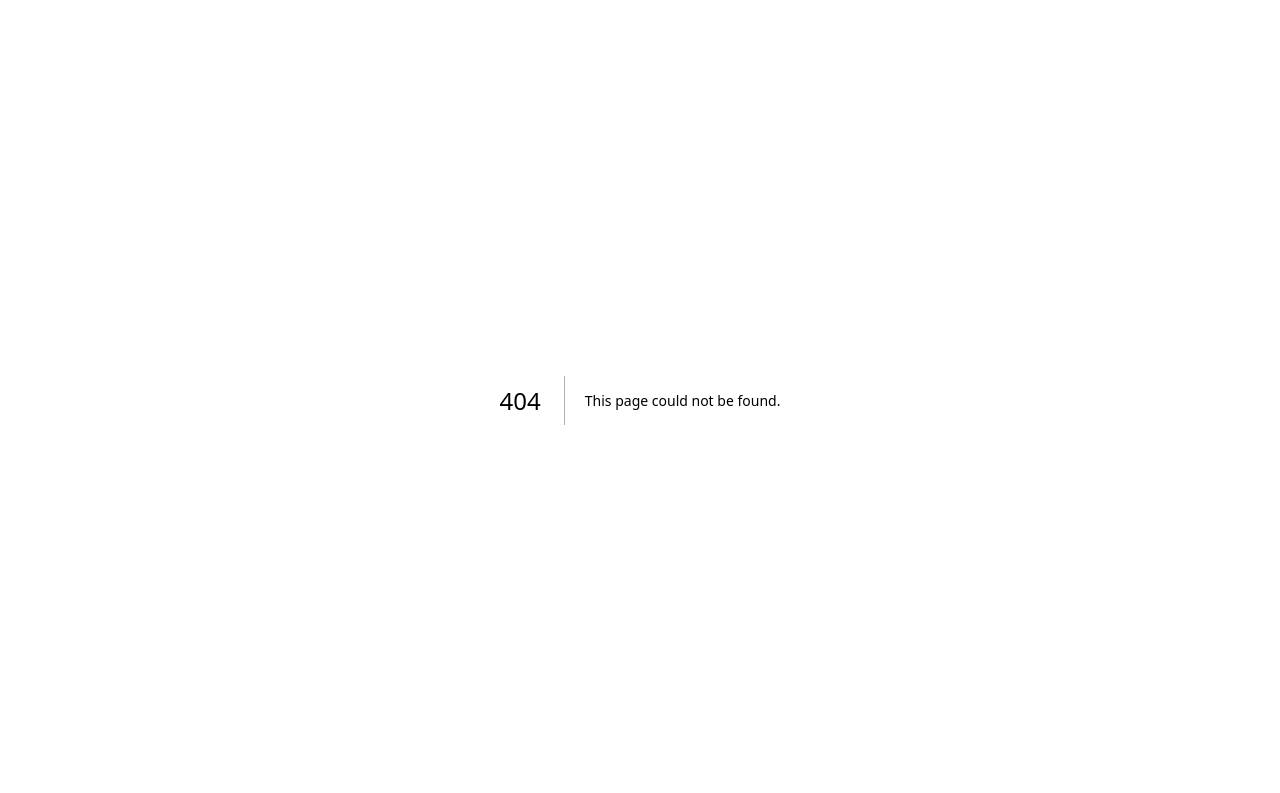
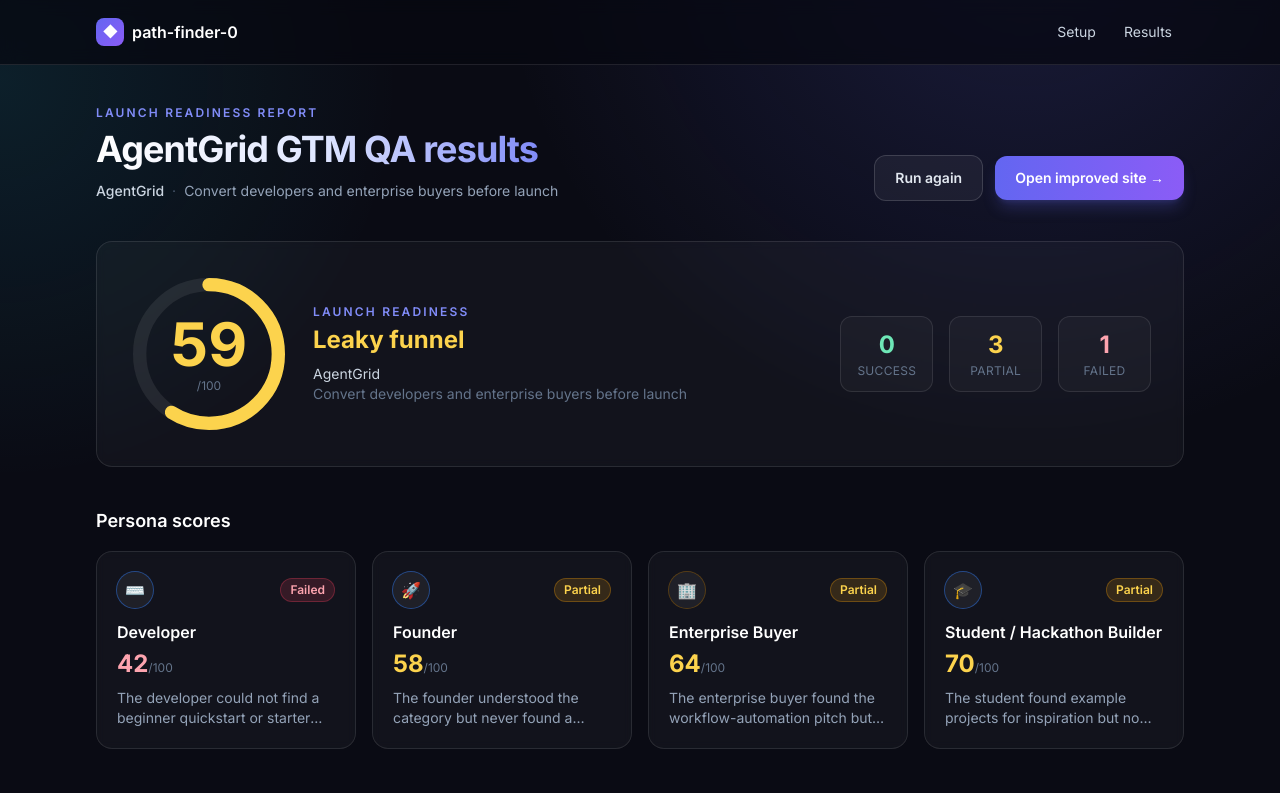
Before and after one commit to rajashekarcs2023/path-finder-0, a Next.js app: page /results in a window 1280 px wide. Before the commit this address had no page. Shown: the top 793 px of the page. Built offline with nearby package versions, Linux system fonts and the light colour scheme; no server answers.

Commit message:
results page

```diff
--- /dev/null
+++ b/src/app/results/page.tsx
@@ -0,0 +1,118 @@
+"use client";
+
+import { useEffect, useState } from "react";
+import Link from "next/link";
+import { BRAND } from "@/lib/brand";
+import type { GeneratedFix, LaunchQARun } from "@/lib/types";
+import { seedFixes, seedRun } from "@/lib/seed";
+import { loadFixes, loadRun, saveFixes } from "@/lib/clientStore";
+import ResultsDashboard from "@/components/ResultsDashboard";
+
+function StickyNav() {
+  return (
+    <header className="sticky top-0 z-40 border-b border-white/10 bg-ink-950/70 backdrop-blur">
+      <div className="lq-container flex h-16 items-center justify-between">
+        <Link href="/" className="flex items-center gap-2 font-semibold text-white">
+          <span
+            aria-hidden
+            className="flex h-7 w-7 items-center justify-center rounded-lg bg-gradient-to-br from-brand-500 to-accent-violet text-sm"
+          >
+            ◆
+          </span>
+          {BRAND.name}
+        </Link>
+        <nav className="flex items-center gap-1 text-sm">
+          <Link
+            href="/setup"
+            className="rounded-lg px-3 py-1.5 text-slate-300 transition hover:bg-white/5 hover:text-white"
+          >
+            Setup
+          </Link>
+          <Link
+            href="/results"
+            className="rounded-lg px-3 py-1.5 text-slate-300 transition hover:bg-white/5 hover:text-white"
+          >
+            Results
+          </Link>
+        </nav>
+      </div>
+    </header>
+  );
+}
+
+export default function ResultsPage() {
+  const [run, setRun] = useState<LaunchQARun | null>(null);
+  const [fixes, setFixes] = useState<GeneratedFix[]>([]);
+
+  useEffect(() => {
+    const loadedRun = loadRun() ?? seedRun();
+    setRun(loadedRun);
+
+    const storedFixes = loadFixes();
+    if (storedFixes && storedFixes.length) {
+      setFixes(storedFixes);
+    } else {
+      const seeded = seedFixes();
+      setFixes(seeded);
+      // Best-effort: try to upgrade the seeded fixes with a fresh generation.
+      void (async () => {
+        try {
+          const res = await fetch("/api/generate-fixes", {
+            method: "POST",
+            headers: { "Content-Type": "application/json" },
+            body: JSON.stringify({ results: loadedRun.results }),
+          });
+          if (!res.ok) return;
+          const data = (await res.json()) as { fixes?: GeneratedFix[] };
+          if (data.fixes && data.fixes.length) {
+            setFixes(data.fixes);
+            saveFixes(data.fixes);
+          }
+        } catch {
+          /* keep seeded fixes */
+        }
+      })();
+    }
+  }, []);
+
+  // Seed covers the empty-storage case, so this only shows for the first paint.
+  const safeRun = run ?? seedRun();
+  const safeFixes = fixes.length ? fixes : seedFixes();
+
+  return (
+    <div className="min-h-screen">
+      <StickyNav />
+
+      <main className="lq-container pt-10">
+        {/* header band + actions */}
+        <div className="flex flex-col gap-5 sm:flex-row sm:items-end sm:justify-between">
+          <div>
+            <p className="lq-eyebrow">Launch readiness report</p>
+            <h1 className="mt-2 text-3xl font-bold tracking-tight sm:text-4xl">
+              <span className="lq-gradient-text">AgentGrid GTM QA results</span>
+            </h1>
+            <p className="mt-3 flex flex-wrap items-center gap-x-2 gap-y-1 text-sm text-slate-400">
+              <span className="font-medium text-slate-300">
+                {safeRun.companyName}
+              </span>
+              <span className="text-slate-600">·</span>
+              <span>{safeRun.launchGoal}</span>
+            </p>
+          </div>
+
+          <div className="flex shrink-0 items-center gap-3">
+            <Link href="/setup" className="lq-btn-ghost text-sm">
+              Run again
+            </Link>
+            <Link href="/demo-site-improved" className="lq-btn-primary text-sm">
+              Open improved site →
+            </Link>
+          </div>
+        </div>
+      </main>
+
+      {/* ResultsDashboard owns its own lq-container + vertical rhythm. */}
+      <ResultsDashboard run={safeRun} fixes={safeFixes} />
+    </div>
+  );
+}
```
